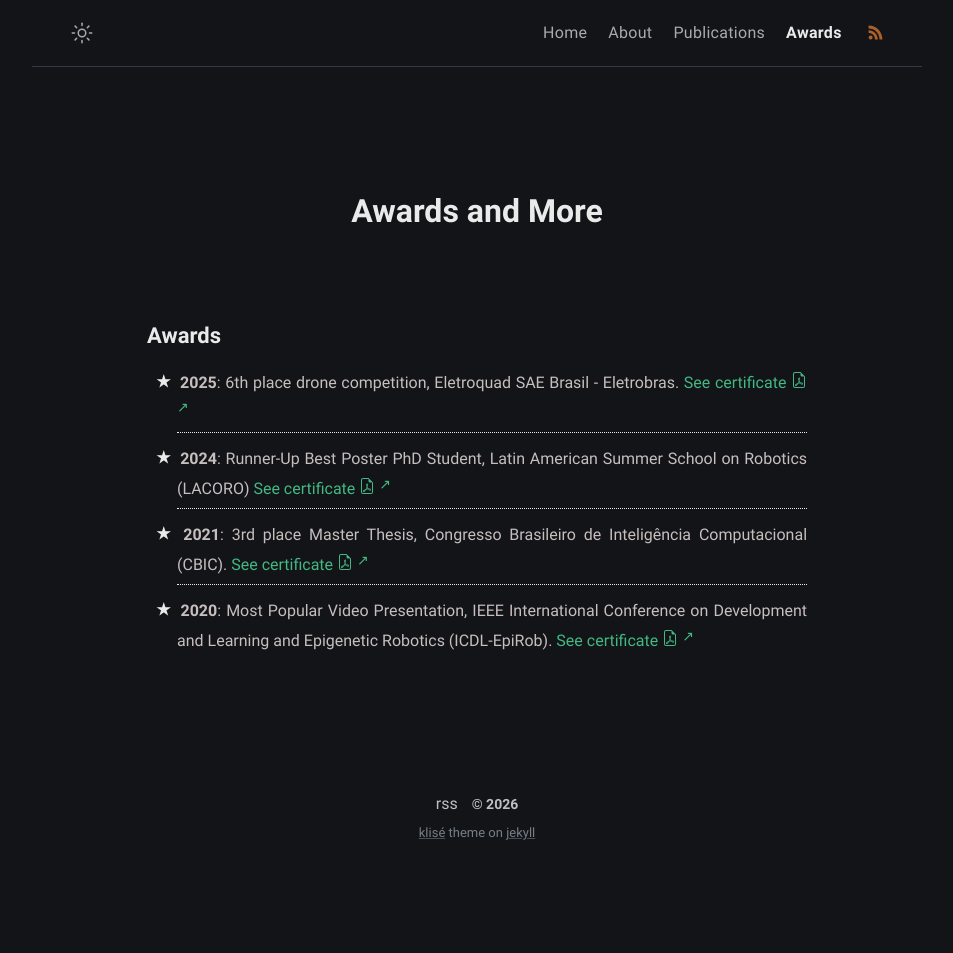
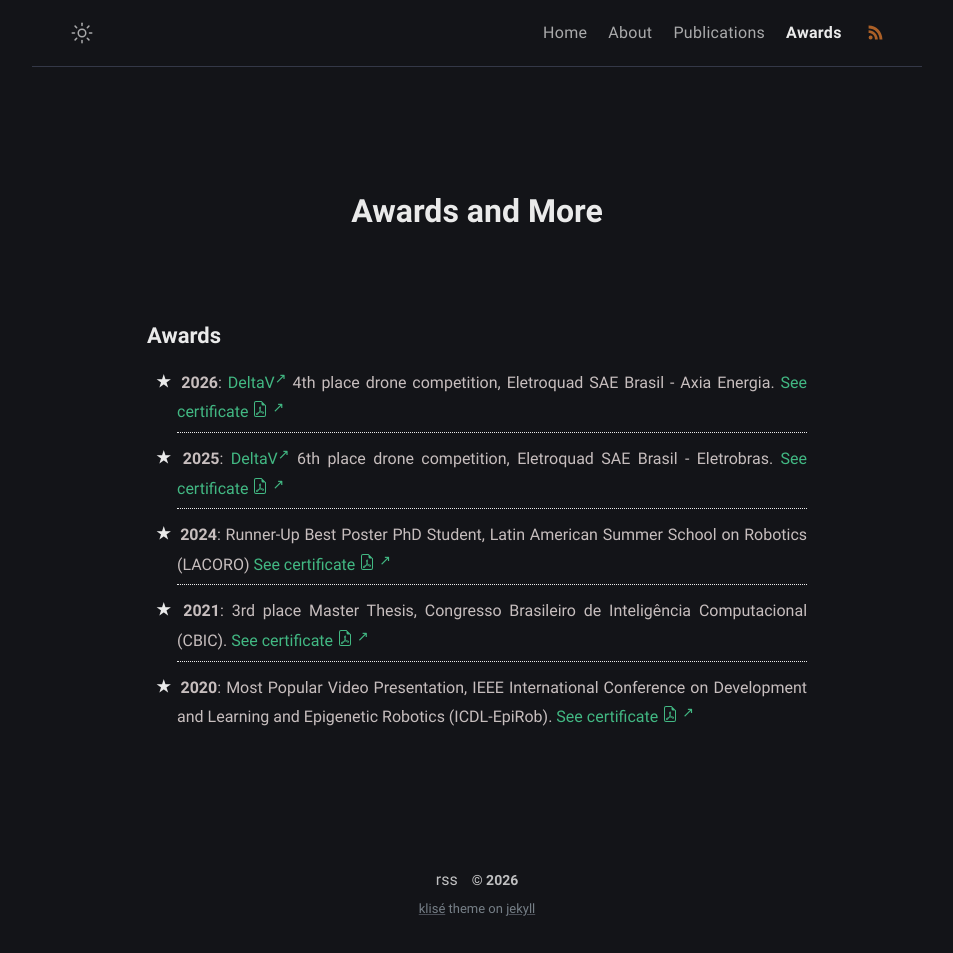
Before and after one commit to angel-ayala/angel-ayala.github.io, a Jekyll site: the page built from awards.html, in a window 1280 px wide. Shown: the whole page, without its empty margins (163-1116 px from the left). Built offline with Jekyll 4.4.1, drawn with Linux system fonts in a browser that asks for light colours; before the commit the page ends 900 px from its top, so only the background shows below that.

Commit message:
Add awards and update experiences

```diff
--- a/_data/awards.yml
+++ b/_data/awards.yml
@@ -1,4 +1,8 @@
-- description: 6th place drone competition, Eletroquad SAE Brasil - Eletrobras.
+- description: <a href="https://deltavquad.github.io/" target="_blank">DeltaV</a> 4th place drone competition, Eletroquad SAE Brasil - Axia Energia.
+  year: 2026
+  category: Awards
+  url_certificate: https://drive.google.com/file/d/1QYDStFC9ZKYmCQYoqcm-o6KnQO8EvGmv/view
+- description: <a href="https://deltavquad.github.io/" target="_blank">DeltaV</a> 6th place drone competition, Eletroquad SAE Brasil - Eletrobras.
   year: 2025
   category: Awards
   url_certificate: https://drive.google.com/file/d/1QYDStFC9ZKYmCQYoqcm-o6KnQO8EvGmv/view
--- a/_data/experiences.yml
+++ b/_data/experiences.yml
@@ -1,4 +1,4 @@
-- date: "Present<br>Aug 2020"
+- date: "Sep 2025<br>Aug 2020"
   title: "Machine learning researcher/developer"
   institution: "Freelance"
   tasks:
```
